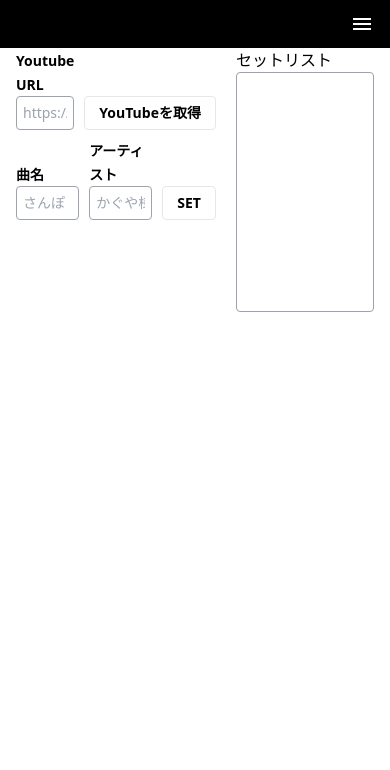
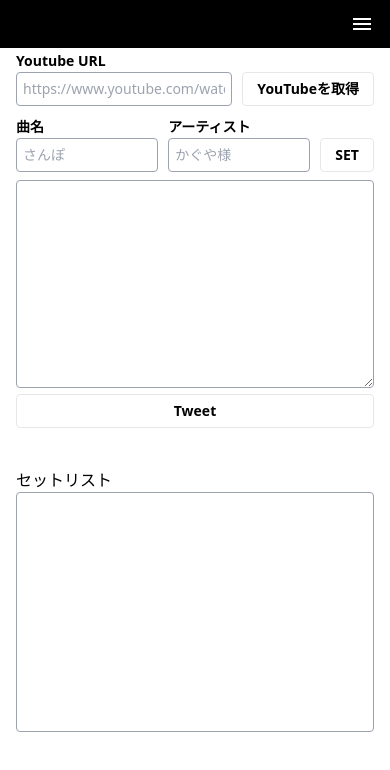
Before and after one commit to SlothCorporation/VirtualSoundBox, a Next.js app in the folder frontend/: page /post-generator in a window 390 px wide. Shown: the top 770 px of the page. Built offline with nearby package versions, Linux system fonts and the light colour scheme.

Commit message:
sp対応

```diff
--- a/frontend/src/pages/post-generator/index.tsx
+++ b/frontend/src/pages/post-generator/index.tsx
@@ -215,11 +215,9 @@ function PostPreview() {
 
   return (
     <div className="w-full">
-      {data.length > 0 && (
-        <>
       <textarea
-            className="h-[6.25rem] w-full rounded border border-gray-400 px-4 py-[0.62rem] text-sm"
-            value={generatedText}
+        className="h-52 w-full rounded border border-gray-400 px-4 py-[0.62rem] text-sm"
+        value={data.length > 0 ? generatedText : ""}
       />
       <button
         className="w-full rounded border p-1.5 text-sm font-bold"
@@ -227,8 +225,6 @@ function PostPreview() {
       >
         Tweet
       </button>
-        </>
-      )}
     </div>
   );
 }
@@ -245,8 +241,11 @@ function SetListGenerator() {
         <span>セットリスト</span>
         <ul className="h-60 overflow-y-scroll rounded border border-gray-400 p-1.5">
           {listData.map((item, index) => (
-            <li key={index}>
-              <span className="mr-2">{`${index + 1}:${item.music}/${item.artist}`}</span>
+            <li
+              key={index}
+              className="flex items-center justify-between border-b py-1.5"
+            >
+              <span className="mr-2">{`${index + 1} : ${item.music}/${item.artist}`}</span>
               <button
                 className="relative rounded border p-1.5 text-sm font-bold"
                 onClick={() => handleRemove(index)}
@@ -291,7 +290,7 @@ function SetListPreview() {
       {data.length > 0 && (
         <>
           <textarea
-            className="h-[6.25rem] w-full rounded border border-gray-400 px-4 py-[0.62rem] text-sm"
+            className="h-52 w-full rounded border border-gray-400 px-4 py-[0.62rem] text-sm"
             value={generatedText}
           />
           <button
@@ -309,7 +308,7 @@ function SetListPreview() {
 export default function Home() {
   return (
     <Layout>
-      <div className="flex gap-5">
+      <div className="flex flex-col gap-10 md:flex-row md:gap-5">
         <PostGenerator />
         <SetListGenerator />
       </div>
```
Lines whose indentation alone changed are shown as unchanged.
